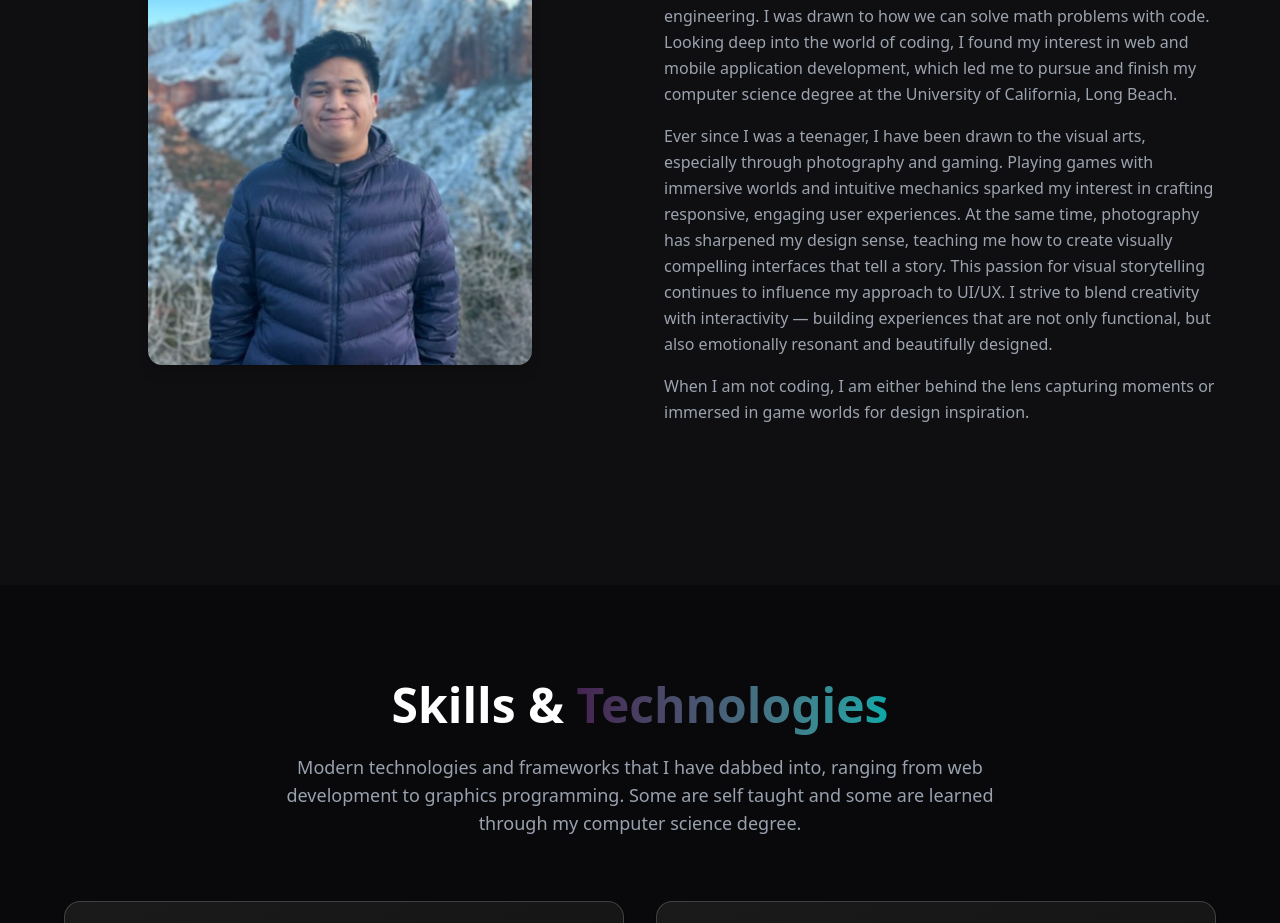
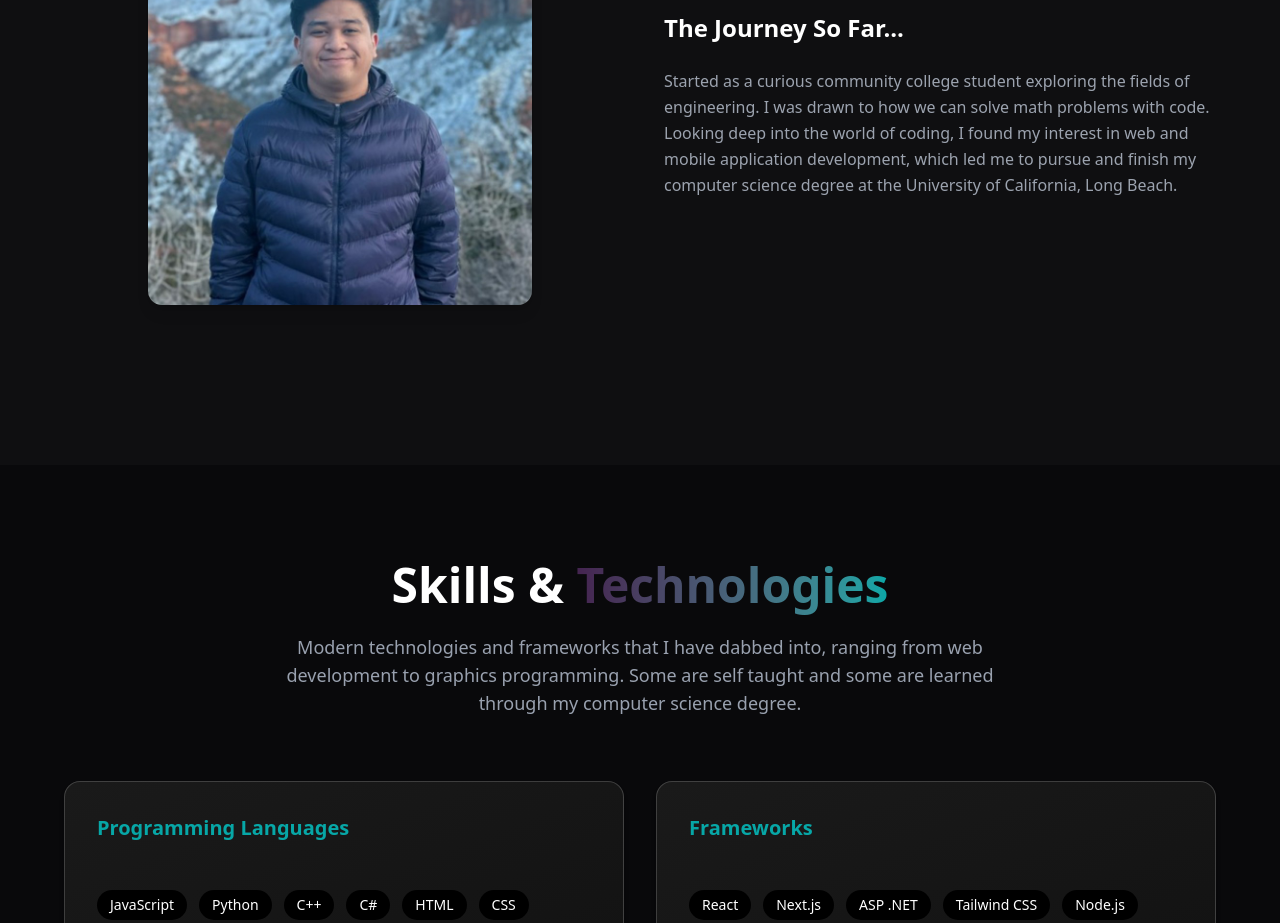
Before and after one commit to YanRho/e-profile, a Next.js app: page / in a window 1280 px wide. Shown: the part 1140-2063 px from the top of the page. Built offline with nearby package versions, Linux system fonts and the light colour scheme.

Commit message:
Update About.tsx

```diff
--- a/components/About.tsx
+++ b/components/About.tsx
@@ -41,16 +41,6 @@ export default function About() {
               coding, I found my interest in web and mobile application development, which led me to pursue
               and finish my computer science degree at the University of California, Long Beach.
             </p>
-            <p className="text-[#9ca3af] mb-4 leading-relaxed">
-              Ever since I was a teenager, I have been drawn to the visual arts, especially through photography and gaming.
-              Playing games with immersive worlds and intuitive mechanics sparked my interest in crafting responsive, engaging user experiences.
-              At the same time, photography has sharpened my design sense, teaching me how to create visually compelling interfaces that tell a story.
-              This passion for visual storytelling continues to influence my approach to UI/UX. I strive to blend creativity with interactivity — building experiences
-              that are not only functional, but also emotionally resonant and beautifully designed.
-            </p>
-            <p className="text-[#9ca3af] leading-relaxed">
-              When I am not coding, I am either behind the lens capturing moments or immersed in game worlds for design inspiration.
-            </p>
           </div>
         </div>
       </div>
```
